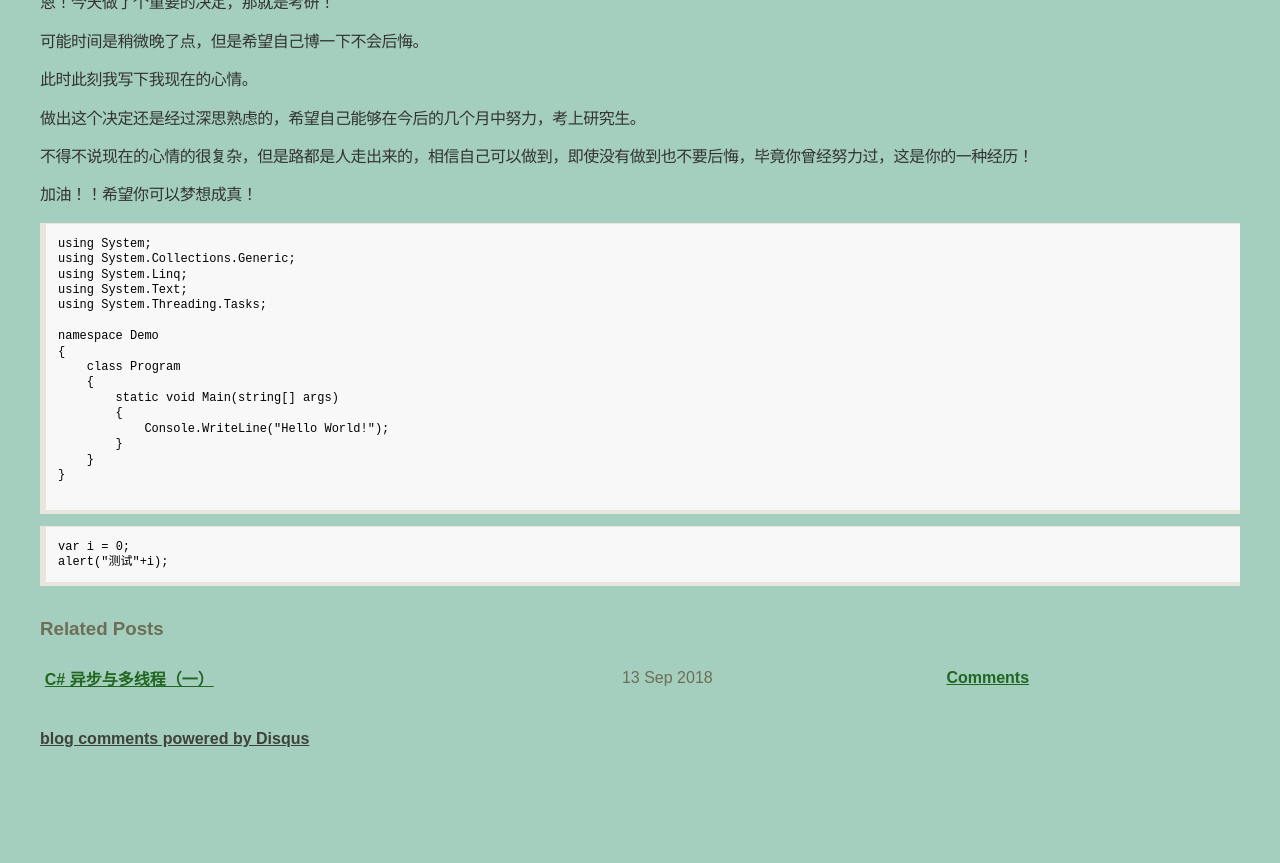
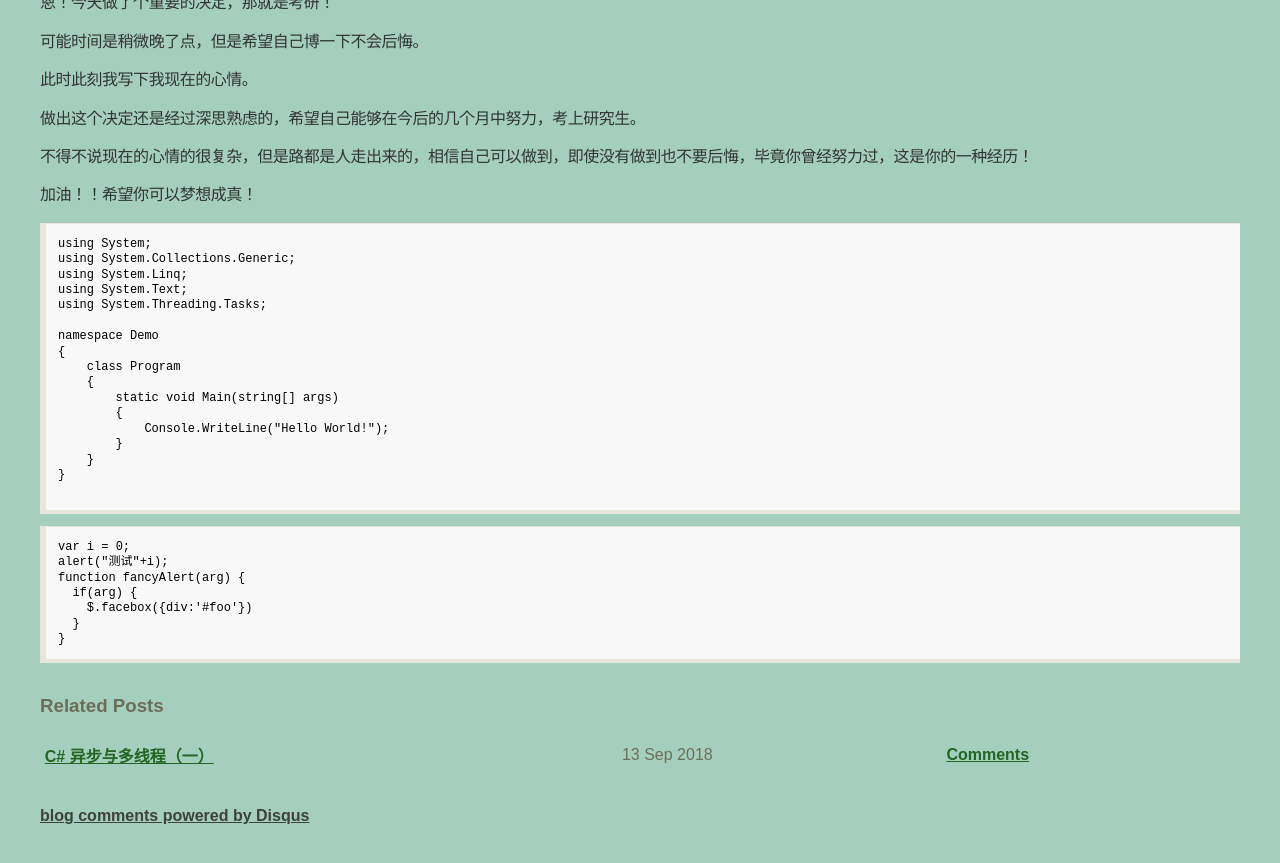
Before and after one commit to Rinaloving/Rinaloving.github.io, a Jekyll site: the page built from _posts/2016-08-05-一个决定.md, in a window 1280 px wide and 900 px high, scrolled down 649 px, cut to the strip 35-898 px from the top of the window. Built offline with Jekyll 4.4.1, drawn with Linux system fonts in a browser that asks for light colours; comment, search, counter and statistics services are not loaded; before the commit the page ends 1472 px from its top, so only the background shows below that.

Commit message:
代码高亮

````diff
--- a/_posts/2016-08-05-一个决定.md
+++ b/_posts/2016-08-05-一个决定.md
@@ -45,7 +45,12 @@
 
 ```
 
-```js
+```javascript
 var i = 0;
 alert("测试"+i);
+function fancyAlert(arg) {
+  if(arg) {
+    $.facebox({div:'#foo'})
+  }
+}
 ```
````
